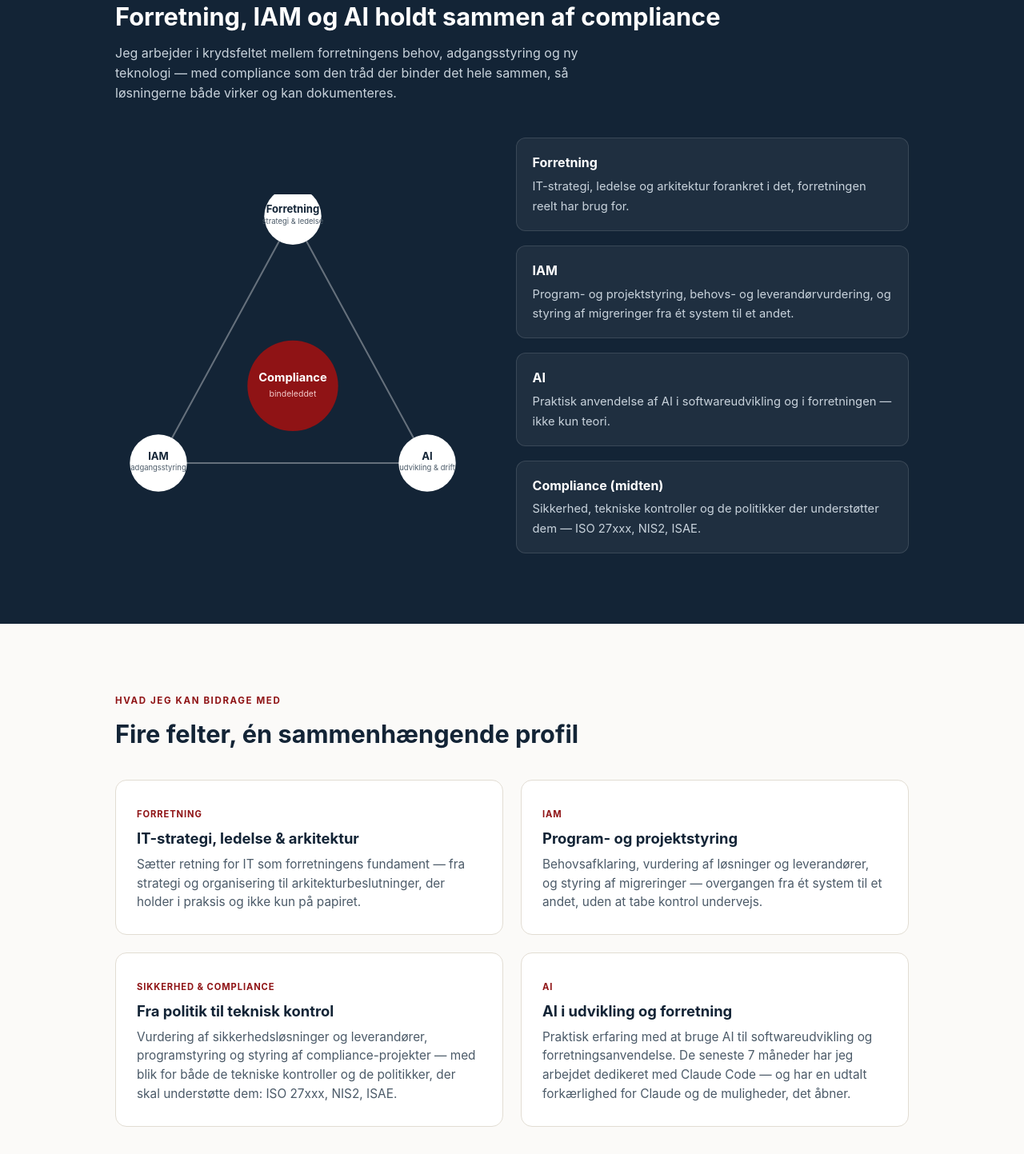
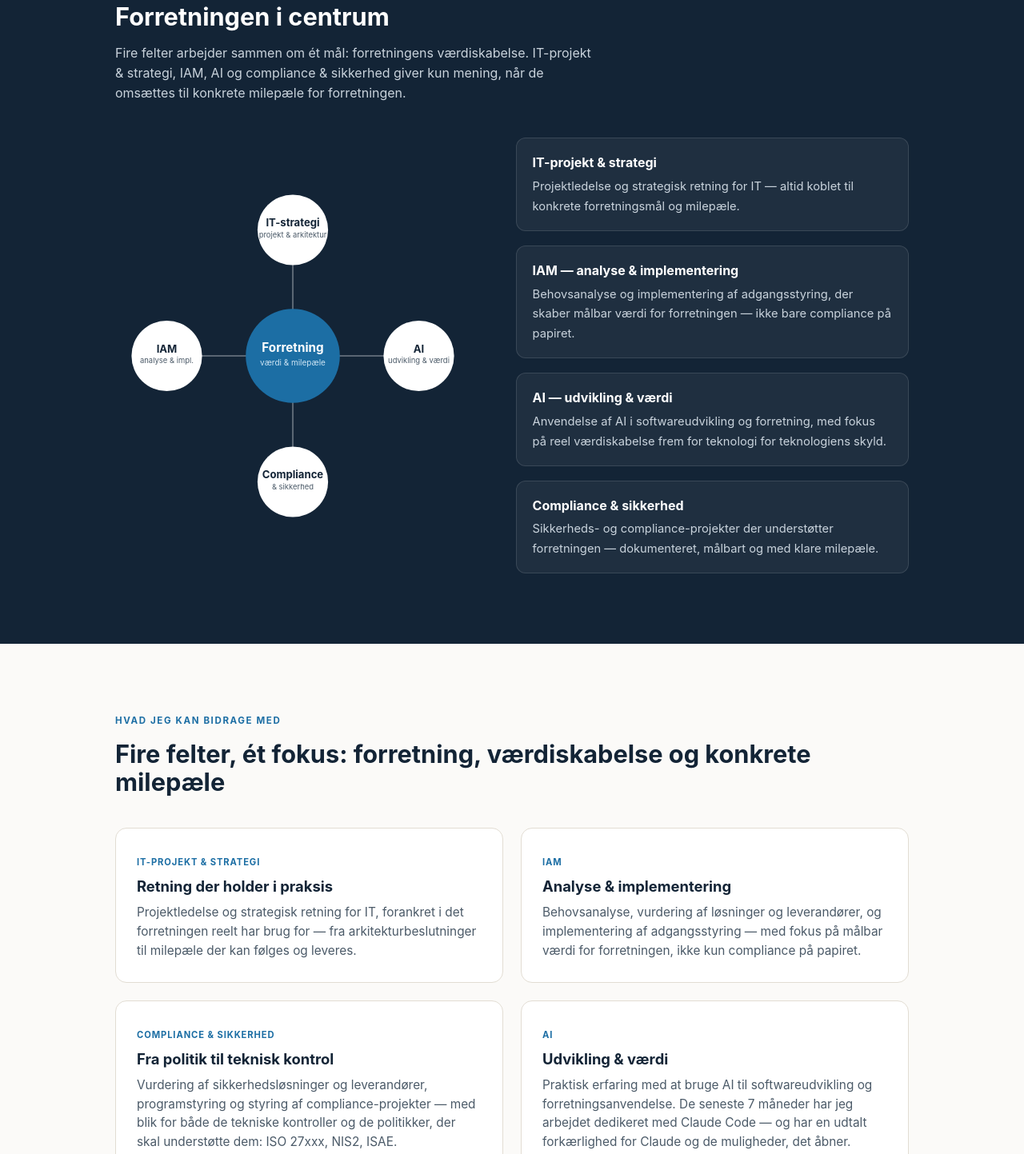
Before and after one commit to ostergaardjorgen/ostergaardjorgen.github.io, a plain HTML site: page index.html in a window 1280 px wide. Shown: the part 909-2352 px from the top of the page at 80% size. Drawn offline with Linux system fonts and the light colour scheme.

Commit message:
Model: forretning i centrum med 4 fokusomraader, blaa accentfarve

```diff
--- a/index.html
+++ b/index.html
@@ -14,8 +14,8 @@
     --paper:#fbfaf8;
     --paper-2:#f2efe9;
     --line:#e2ddd3;
-    --accent:#8f1315;
-    --accent-2:#b32f2f;
+    --accent:#1c6ea4;
+    --accent-2:#134f78;
     --white:#ffffff;
     --radius:14px;
     --maxw:1040px;
@@ -115,7 +115,7 @@
 
   /* Triangle section */
   .triangle-section{background:var(--navy);color:var(--white);}
-  .triangle-section .eyebrow{color:#e2b3b3;}
+  .triangle-section .eyebrow{color:#a9d4ec;}
   .triangle-section .lede{color:#c9d3dc;max-width:60ch;}
   .triangle-grid{
     display:grid;grid-template-columns:.95fr 1.05fr;gap:56px;align-items:center;margin-top:44px;
@@ -228,46 +228,54 @@
 <section class="triangle-section">
   <div class="wrap">
     <span class="eyebrow">Min tilgang</span>
-    <h2>Forretning, IAM og AI holdt sammen af compliance</h2>
-    <p class="lede">Jeg arbejder i krydsfeltet mellem forretningens behov, adgangsstyring og ny teknologi — med compliance som den tråd der binder det hele sammen, så løsningerne både virker og kan dokumenteres.</p>
+    <h2>Forretningen i centrum</h2>
+    <p class="lede">Fire felter arbejder sammen om ét mål: forretningens værdiskabelse. IT-projekt &amp; strategi, IAM, AI og compliance &amp; sikkerhed giver kun mening, når de omsættes til konkrete milepæle for forretningen.</p>
 
     <div class="triangle-grid">
       <div class="tri-figure">
-        <svg viewBox="0 0 400 360" xmlns="http://www.w3.org/2000/svg">
-          <polygon points="200,26 40,320 360,320" fill="none" stroke="#ffffff" stroke-opacity="0.35" stroke-width="2"/>
-          <circle cx="200" cy="228" r="54" fill="#8f1315"/>
-          <text x="200" y="223" text-anchor="middle" fill="#ffffff" font-size="14" font-weight="700" font-family="inherit">Compliance</text>
-          <text x="200" y="241" text-anchor="middle" fill="#f2c9c9" font-size="10" font-family="inherit">bindeleddet</text>
+        <svg viewBox="0 0 400 400" xmlns="http://www.w3.org/2000/svg">
+          <line x1="200" y1="200" x2="200" y2="50" stroke="#ffffff" stroke-opacity="0.3" stroke-width="2"/>
+          <line x1="200" y1="200" x2="350" y2="200" stroke="#ffffff" stroke-opacity="0.3" stroke-width="2"/>
+          <line x1="200" y1="200" x2="200" y2="350" stroke="#ffffff" stroke-opacity="0.3" stroke-width="2"/>
+          <line x1="200" y1="200" x2="50" y2="200" stroke="#ffffff" stroke-opacity="0.3" stroke-width="2"/>
 
-          <circle cx="200" cy="26" r="34" fill="#ffffff"/>
-          <text x="200" y="22" text-anchor="middle" fill="#132436" font-size="12.5" font-weight="700" font-family="inherit">Forretning</text>
-          <text x="200" y="35" text-anchor="middle" fill="#4b5a68" font-size="9" font-family="inherit">strategi &amp; ledelse</text>
+          <circle cx="200" cy="200" r="56" fill="#1c6ea4"/>
+          <text x="200" y="195" text-anchor="middle" fill="#ffffff" font-size="14.5" font-weight="700" font-family="inherit">Forretning</text>
+          <text x="200" y="211" text-anchor="middle" fill="#cfe6f5" font-size="9.5" font-family="inherit">værdi &amp; milepæle</text>
 
-          <circle cx="40" cy="320" r="34" fill="#ffffff"/>
-          <text x="40" y="316" text-anchor="middle" fill="#132436" font-size="12.5" font-weight="700" font-family="inherit">IAM</text>
-          <text x="40" y="329" text-anchor="middle" fill="#4b5a68" font-size="9" font-family="inherit">adgangsstyring</text>
+          <circle cx="200" cy="50" r="42" fill="#ffffff"/>
+          <text x="200" y="46" text-anchor="middle" fill="#132436" font-size="12.5" font-weight="700" font-family="inherit">IT-strategi</text>
+          <text x="200" y="59" text-anchor="middle" fill="#4b5a68" font-size="9" font-family="inherit">projekt &amp; arkitektur</text>
 
-          <circle cx="360" cy="320" r="34" fill="#ffffff"/>
-          <text x="360" y="316" text-anchor="middle" fill="#132436" font-size="12.5" font-weight="700" font-family="inherit">AI</text>
-          <text x="360" y="329" text-anchor="middle" fill="#4b5a68" font-size="9" font-family="inherit">udvikling &amp; drift</text>
+          <circle cx="350" cy="200" r="42" fill="#ffffff"/>
+          <text x="350" y="196" text-anchor="middle" fill="#132436" font-size="12.5" font-weight="700" font-family="inherit">AI</text>
+          <text x="350" y="209" text-anchor="middle" fill="#4b5a68" font-size="9" font-family="inherit">udvikling &amp; værdi</text>
+
+          <circle cx="200" cy="350" r="42" fill="#ffffff"/>
+          <text x="200" y="346" text-anchor="middle" fill="#132436" font-size="12.5" font-weight="700" font-family="inherit">Compliance</text>
+          <text x="200" y="359" text-anchor="middle" fill="#4b5a68" font-size="9" font-family="inherit">&amp; sikkerhed</text>
+
+          <circle cx="50" cy="200" r="42" fill="#ffffff"/>
+          <text x="50" y="196" text-anchor="middle" fill="#132436" font-size="12.5" font-weight="700" font-family="inherit">IAM</text>
+          <text x="50" y="209" text-anchor="middle" fill="#4b5a68" font-size="9" font-family="inherit">analyse &amp; impl.</text>
         </svg>
       </div>
       <div class="tri-list">
         <div class="tri-item">
-          <strong>Forretning</strong>
-          <span>IT-strategi, ledelse og arkitektur forankret i det, forretningen reelt har brug for.</span>
+          <strong>IT-projekt &amp; strategi</strong>
+          <span>Projektledelse og strategisk retning for IT — altid koblet til konkrete forretningsmål og milepæle.</span>
         </div>
         <div class="tri-item">
-          <strong>IAM</strong>
-          <span>Program- og projektstyring, behovs- og leverandørvurdering, og styring af migreringer fra ét system til et andet.</span>
+          <strong>IAM — analyse &amp; implementering</strong>
+          <span>Behovsanalyse og implementering af adgangsstyring, der skaber målbar værdi for forretningen — ikke bare compliance på papiret.</span>
         </div>
         <div class="tri-item">
-          <strong>AI</strong>
-          <span>Praktisk anvendelse af AI i softwareudvikling og i forretningen — ikke kun teori.</span>
+          <strong>AI — udvikling &amp; værdi</strong>
+          <span>Anvendelse af AI i softwareudvikling og forretning, med fokus på reel værdiskabelse frem for teknologi for teknologiens skyld.</span>
         </div>
         <div class="tri-item">
-          <strong>Compliance (midten)</strong>
-          <span>Sikkerhed, tekniske kontroller og de politikker der understøtter dem — ISO 27xxx, NIS2, ISAE.</span>
+          <strong>Compliance &amp; sikkerhed</strong>
+          <span>Sikkerheds- og compliance-projekter der understøtter forretningen — dokumenteret, målbart og med klare milepæle.</span>
         </div>
       </div>
     </div>
@@ -277,26 +285,26 @@
 <section id="kompetencer">
   <div class="wrap">
     <span class="eyebrow">Hvad jeg kan bidrage med</span>
-    <h2>Fire felter, én sammenhængende profil</h2>
+    <h2>Fire felter, ét fokus: forretning, værdiskabelse og konkrete milepæle</h2>
     <div class="cards">
       <div class="card">
-        <span class="tag">Forretning</span>
-        <h3>IT-strategi, ledelse &amp; arkitektur</h3>
-        <p>Sætter retning for IT som forretningens fundament — fra strategi og organisering til arkitekturbeslutninger, der holder i praksis og ikke kun på papiret.</p>
+        <span class="tag">IT-projekt &amp; strategi</span>
+        <h3>Retning der holder i praksis</h3>
+        <p>Projektledelse og strategisk retning for IT, forankret i det forretningen reelt har brug for — fra arkitekturbeslutninger til milepæle der kan følges og leveres.</p>
       </div>
       <div class="card">
         <span class="tag">IAM</span>
-        <h3>Program- og projektstyring</h3>
-        <p>Behovsafklaring, vurdering af løsninger og leverandører, og styring af migreringer — overgangen fra ét system til et andet, uden at tabe kontrol undervejs.</p>
+        <h3>Analyse &amp; implementering</h3>
+        <p>Behovsanalyse, vurdering af løsninger og leverandører, og implementering af adgangsstyring — med fokus på målbar værdi for forretningen, ikke kun compliance på papiret.</p>
       </div>
       <div class="card">
-        <span class="tag">Sikkerhed &amp; compliance</span>
+        <span class="tag">Compliance &amp; sikkerhed</span>
         <h3>Fra politik til teknisk kontrol</h3>
         <p>Vurdering af sikkerhedsløsninger og leverandører, programstyring og styring af compliance-projekter — med blik for både de tekniske kontroller og de politikker, der skal understøtte dem: ISO 27xxx, NIS2, ISAE.</p>
       </div>
       <div class="card">
         <span class="tag">AI</span>
-        <h3>AI i udvikling og forretning</h3>
+        <h3>Udvikling &amp; værdi</h3>
         <p>Praktisk erfaring med at bruge AI til softwareudvikling og forretningsanvendelse. De seneste 7 måneder har jeg arbejdet dedikeret med Claude Code — og har en udtalt forkærlighed for Claude og de muligheder, det åbner.</p>
       </div>
     </div>
```
